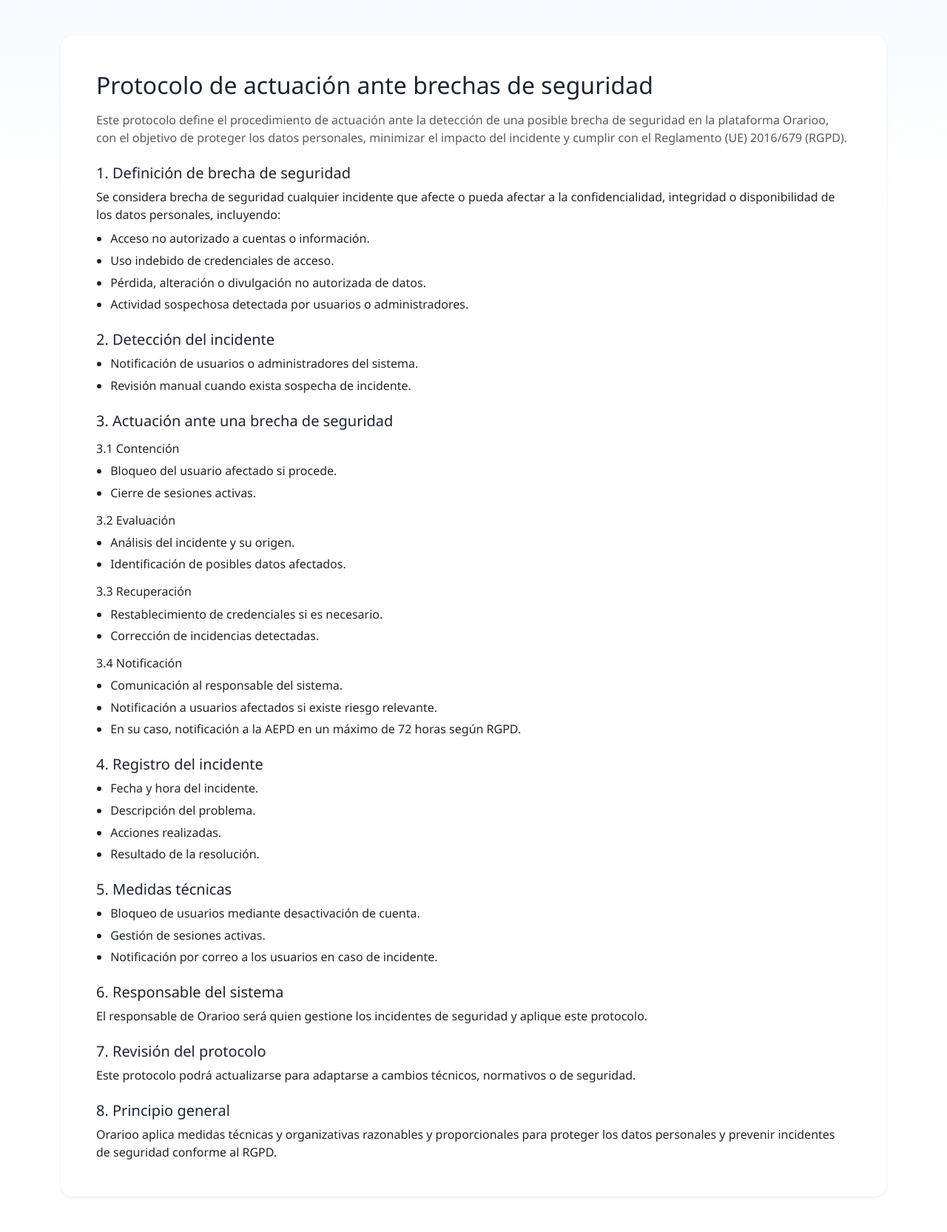
After one commit to Mialra/Orarioo, a Django app: page /security-protocol/ in a window 1280 px wide. The commit adds this page. Shown: the whole page at 74% size. Run offline with Django 5.2, Linux system fonts and the light colour scheme; parts of the project's set-up code (start-up, migrations or seed data) failed here and were passed over; some libraries are stand-ins or nearby versions.

Commit message:
feat: :sparkles: security protocol added to footer

```diff
--- /dev/null
+++ b/src/main/templates/legal/security_protocol.html
@@ -0,0 +1,99 @@
+{% extends "base.html" %}
+{% load static %}
+{% block title %}
+    Orarioo | Protocolo de Seguridad
+{% endblock title %}
+{% block extra_head %}
+    <link rel="stylesheet" href="{% static 'css/privacy-policy.css' %}">
+{% endblock extra_head %}
+{% block content %}
+    <main class="privacy-page py-5" id="security-protocol-content">
+        <div class="container-lg">
+            <div class="card border-0 shadow-sm privacy-card">
+                <div class="card-body p-4 p-md-5">
+                    <header class="mb-4">
+                        <h1 class="h2 mb-3">Protocolo de actuación ante brechas de seguridad</h1>
+                        <p class="text-body-secondary mb-0">
+                            Este protocolo define el procedimiento de actuación ante la detección de una posible brecha de seguridad en la plataforma Orarioo,
+                            con el objetivo de proteger los datos personales, minimizar el impacto del incidente y cumplir con el Reglamento (UE) 2016/679 (RGPD).
+                        </p>
+                    </header>
+                    <section class="mb-4" aria-labelledby="security-definition">
+                        <h2 id="security-definition" class="h5">1. Definición de brecha de seguridad</h2>
+                        <p class="mb-2">
+                            Se considera brecha de seguridad cualquier incidente que afecte o pueda afectar a la confidencialidad, integridad o disponibilidad de los datos personales, incluyendo:
+                        </p>
+                        <ul class="mb-0">
+                            <li>Acceso no autorizado a cuentas o información.</li>
+                            <li>Uso indebido de credenciales de acceso.</li>
+                            <li>Pérdida, alteración o divulgación no autorizada de datos.</li>
+                            <li>Actividad sospechosa detectada por usuarios o administradores.</li>
+                        </ul>
+                    </section>
+                    <section class="mb-4" aria-labelledby="security-detection">
+                        <h2 id="security-detection" class="h5">2. Detección del incidente</h2>
+                        <ul class="mb-0">
+                            <li>Notificación de usuarios o administradores del sistema.</li>
+                            <li>Revisión manual cuando exista sospecha de incidente.</li>
+                        </ul>
+                    </section>
+                    <section class="mb-4" aria-labelledby="security-response">
+                        <h2 id="security-response" class="h5">3. Actuación ante una brecha de seguridad</h2>
+                        <h3 class="h6 mt-3">3.1 Contención</h3>
+                        <ul class="mb-3">
+                            <li>Bloqueo del usuario afectado si procede.</li>
+                            <li>Cierre de sesiones activas.</li>
+                        </ul>
+                        <h3 class="h6">3.2 Evaluación</h3>
+                        <ul class="mb-3">
+                            <li>Análisis del incidente y su origen.</li>
+                            <li>Identificación de posibles datos afectados.</li>
+                        </ul>
+                        <h3 class="h6">3.3 Recuperación</h3>
+                        <ul class="mb-3">
+                            <li>Restablecimiento de credenciales si es necesario.</li>
+                            <li>Corrección de incidencias detectadas.</li>
+                        </ul>
+                        <h3 class="h6">3.4 Notificación</h3>
+                        <ul class="mb-0">
+                            <li>Comunicación al responsable del sistema.</li>
+                            <li>Notificación a usuarios afectados si existe riesgo relevante.</li>
+                            <li>En su caso, notificación a la AEPD en un máximo de 72 horas según RGPD.</li>
+                        </ul>
+                    </section>
+                    <section class="mb-4" aria-labelledby="security-log">
+                        <h2 id="security-log" class="h5">4. Registro del incidente</h2>
+                        <ul class="mb-0">
+                            <li>Fecha y hora del incidente.</li>
+                            <li>Descripción del problema.</li>
+                            <li>Acciones realizadas.</li>
+                            <li>Resultado de la resolución.</li>
+                        </ul>
+                    </section>
+                    <section class="mb-4" aria-labelledby="security-measures">
+                        <h2 id="security-measures" class="h5">5. Medidas técnicas</h2>
+                        <ul class="mb-0">
+                            <li>Bloqueo de usuarios mediante desactivación de cuenta.</li>
+                            <li>Gestión de sesiones activas.</li>
+                            <li>Notificación por correo a los usuarios en caso de incidente.</li>
+                        </ul>
+                    </section>
+                    <section class="mb-4" aria-labelledby="security-owner">
+                        <h2 id="security-owner" class="h5">6. Responsable del sistema</h2>
+                        <p class="mb-0">El responsable de Orarioo será quien gestione los incidentes de seguridad y aplique este protocolo.</p>
+                    </section>
+                    <section class="mb-4" aria-labelledby="security-review">
+                        <h2 id="security-review" class="h5">7. Revisión del protocolo</h2>
+                        <p class="mb-0">Este protocolo podrá actualizarse para adaptarse a cambios técnicos, normativos o de seguridad.</p>
+                    </section>
+                    <section aria-labelledby="security-principle">
+                        <h2 id="security-principle" class="h5">8. Principio general</h2>
+                        <p class="mb-0">
+                            Orarioo aplica medidas técnicas y organizativas razonables y proporcionales para proteger los datos personales y prevenir incidentes de seguridad conforme al RGPD.
+                        </p>
+                    </section>
+                </div>
+            </div>
+        </div>
+    </main>
+{% endblock content %}
--- a/src/main/templates/partials/authenticated_footer.html
+++ b/src/main/templates/partials/authenticated_footer.html
@@ -7,6 +7,8 @@
              aria-label="Enlaces legales">
             <a href="{% url 'privacy-policy' %}"
                class="small fw-semibold auth-link-btn">Política de Privacidad</a>
+            <a href="{% url 'security-protocol' %}"
+               class="small fw-semibold auth-link-btn">Protocolo de Seguridad</a>
             <a href="{% url 'terms-and-conditions' %}"
                class="small fw-semibold auth-link-btn">Términos y Condiciones</a>
         </nav>
--- a/src/main/templates/profile/profile.html
+++ b/src/main/templates/profile/profile.html
@@ -290,7 +290,7 @@
                             </div>
                         </div>
                         <p class="small text-body-secondary mb-4">
-                            Limite de seguridad: {{ export_rate_limit_max_requests }} solicitud cada {{ export_rate_limit_window_minutes }} minuto(s).
+                            Limite de seguridad: {{ export_rate_limit_max_requests }} solicitud cada {{ export_rate_limit_window_minutes }} minutos.
                         </p>
                         <button id="profile-export-btn"
                                 type="button"
--- a/src/main/urls.py
+++ b/src/main/urls.py
@@ -2,7 +2,13 @@ from django.urls import path
 
 from classroom.views import admin_classrooms
 from group.views import admin_groups
-from main.views import dashboard, privacy_policy, root_redirect, terms_and_conditions
+from main.views import (
+    dashboard,
+    privacy_policy,
+    root_redirect,
+    security_protocol,
+    terms_and_conditions,
+)
 from subject.views import admin_subjects
 from teacher.views import admin_teachers
 from user.views import ProfileExportDataView, admin_users, profile, sign_in, sign_up
@@ -18,6 +24,7 @@ urlpatterns = [
         name="profile-export-data",
     ),
     path("privacy-policy/", privacy_policy, name="privacy-policy"),
+    path("security-protocol/", security_protocol, name="security-protocol"),
     path(
         "terms-and-conditions/",
         terms_and_conditions,
--- a/src/main/views.py
+++ b/src/main/views.py
@@ -206,3 +206,7 @@ def privacy_policy(request):
 
 def terms_and_conditions(request):
     return render(request, "legal/terms_and_conditions.html")
+
+
+def security_protocol(request):
+    return render(request, "legal/security_protocol.html")
```
Also changed, not shown: src/main/tests.py (+7 -0 lines).
